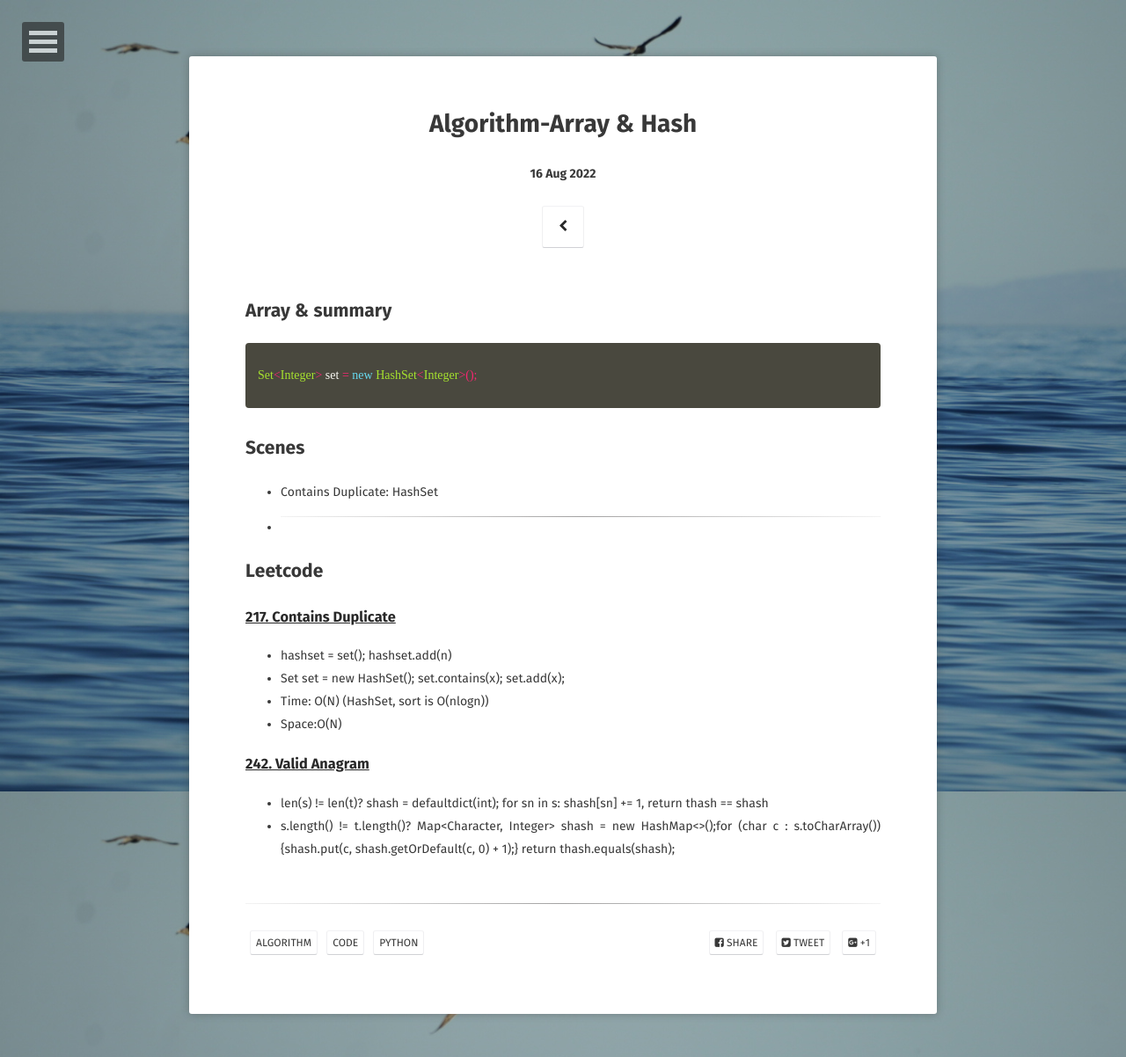
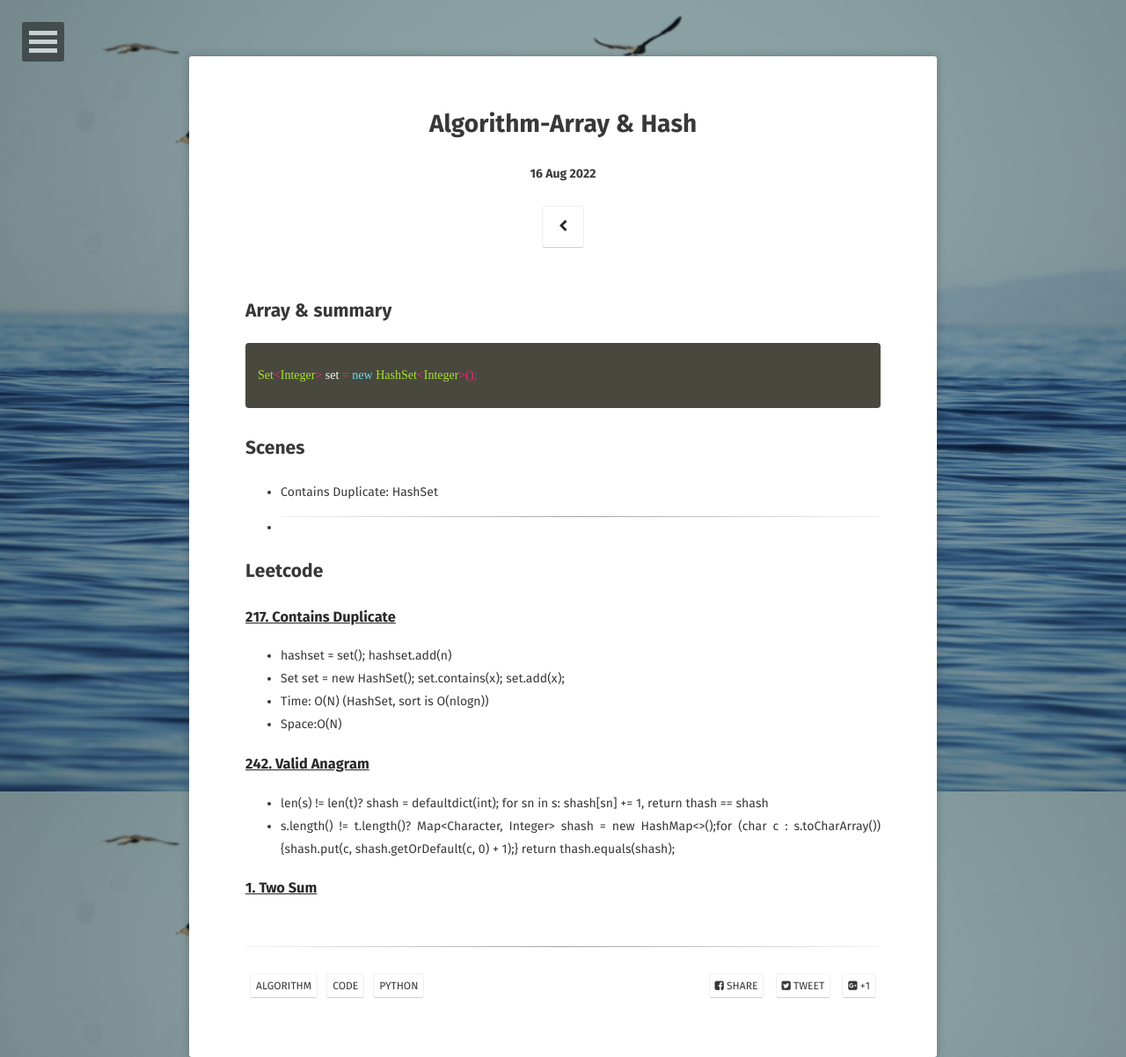
Before and after one commit to liangliang1120/lily1120.github.io, a Jekyll site: the page built from _posts/2023-07-11-Algorithm-array-hash.md, in a window 1280 px wide. Shown: the whole page at 88% size. Built offline with Jekyll 4.4.1, drawn with Linux system fonts in a browser that asks for light colours; some web fonts are replaced.

Commit message:
Update and rename 2023-07-11-array-hash.md to 2023-07-11-Algorithm-array-hash.md

```diff
--- a/_posts/2023-07-11-array-hash.md
+++ b/_posts/2023-07-11-Algorithm-array-hash.md
@@ -29,3 +29,5 @@ Set<Integer> set = new HashSet<Integer>();
 ### [242. Valid Anagram](https://github.com/liangliang1120/leetcode/blob/main/solutions/0242-Valid-Anagram.py)
 - len(s) != len(t)? shash = defaultdict(int); for sn in s: shash[sn] += 1, return thash == shash
 - s.length() != t.length()? Map<Character, Integer> shash = new HashMap<>();for (char c : s.toCharArray()) {shash.put(c, shash.getOrDefault(c, 0) + 1);} return thash.equals(shash);
+
+### [1. Two Sum](https://github.com/liangliang1120/leetcode/blob/main/solutions/0001-Two-Sum.py)
```
